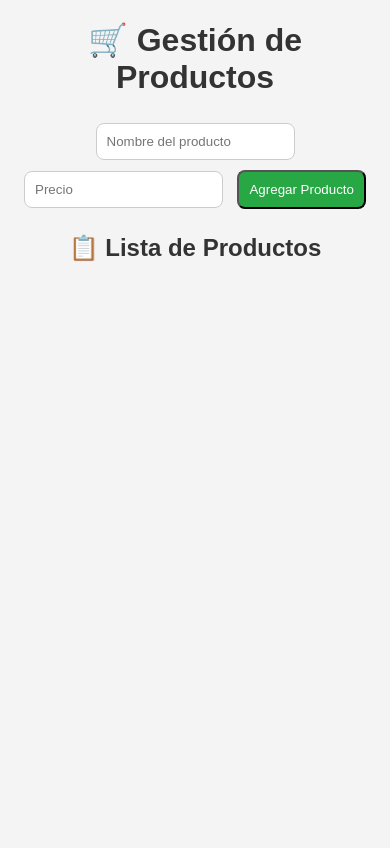
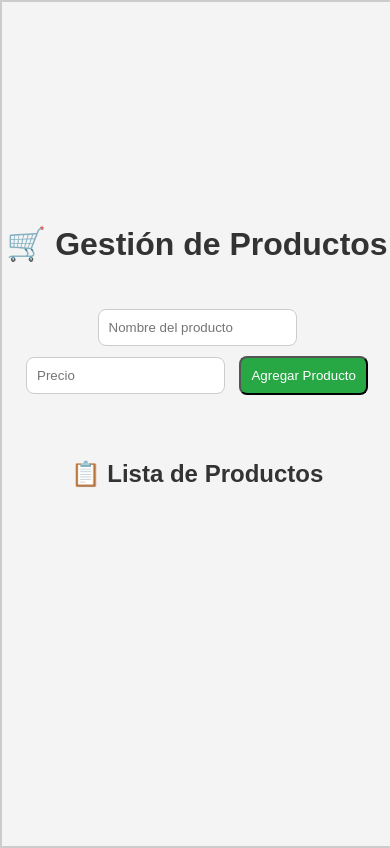
Before and after one commit to FILIPRAIDER/ArquitecturaMVC, a website with bundled scripts: page public/index.html in a window 390 px wide. Both pictures are taken after typing "Sample", "5" into the empty fields and a click on the button "Agregar Producto". Built offline with nearby package versions, Linux system fonts and the light colour scheme; no server answers.

Commit message:
Mejoras en el codigo

```diff
--- a/public/index.html
+++ b/public/index.html
@@ -7,6 +7,7 @@
     <link rel="stylesheet" href="style.css" />
   </head>
   <body>
+    <main class="maincontainer">
       <h1>🛒 Gestión de Productos</h1>
 
       <form id="productForm">
@@ -22,6 +23,7 @@
 
       <h2>📋 Lista de Productos</h2>
       <ul id="productList"></ul>
+    </main>
 
     <script type="module" src="script.js"></script>
   </body>
--- a/public/productservice.js
+++ b/public/productservice.js
@@ -11,12 +11,12 @@ export async function fetchProducts() {
     }
 }
 
-export async function addProduct(name, price) {
+export async function addProduct(nombre, precio) {
     try {
         const response = await fetch(API_URL, {
             method: "POST",
             headers: { "Content-Type": "application/json" },
-            body: JSON.stringify({ name, price }),
+            body: JSON.stringify({ nombre, precio }),
         });
         return await response.json();
     } catch (error) {
--- a/public/script.js
+++ b/public/script.js
@@ -9,7 +9,7 @@ async function renderProducts() {
     products.forEach(product => {
         const li = document.createElement("li");
         li.innerHTML = `
-            ${product.name} - 💲${product.price}
+            ${product.nombre} - 💲${product.precio}
             <button class="delete-btn" onclick="deleteProduct(${product.ID})">❌</button>
         `;
         productList.appendChild(li);
@@ -18,9 +18,9 @@ async function renderProducts() {
 
 document.getElementById("productForm").addEventListener("submit", async (e) => {
     e.preventDefault();
-    const name = document.getElementById("productName").value;
-    const price = document.getElementById("productPrice").value;
-    await addProduct(name, price);
+    const nombre = document.getElementById("productName").value;
+    const precio = document.getElementById("productPrice").value;
+    await addProduct(nombre, precio);
     document.getElementById("productForm").reset();
     renderProducts();
 });
--- a/public/style.css
+++ b/public/style.css
@@ -2,11 +2,23 @@ body {
   font-family: Arial, sans-serif;
   text-align: center;
   background-color: #f4f4f4;
+  margin: auto;
+  juistify-content: center;
+  border: 2px solid #ccc;
+  height: 100vh;
 }
 
 h1,
 h2 {
   color: #333;
+}
+
+.maincontainer {
+  display: flex;
+  flex-direction: column;
+  justify-content: center;
+  gap: 20px;
+  height: 90%;
 }
 
 form {
@@ -66,3 +78,17 @@ li {
 .delete-btn:hover {
   background-color: rgb(247, 145, 155);
 }
+
+@media (max-width: 768px) {
+  body {
+    width: 100%;
+  }
+
+  ul {
+    width: 100%;
+  }
+
+  li {
+    width: 80%;
+  }
+}
```
Also changed, not shown: controlador/ProductController.js (+5 -5 lines). Lines whose indentation alone changed are shown as unchanged.
